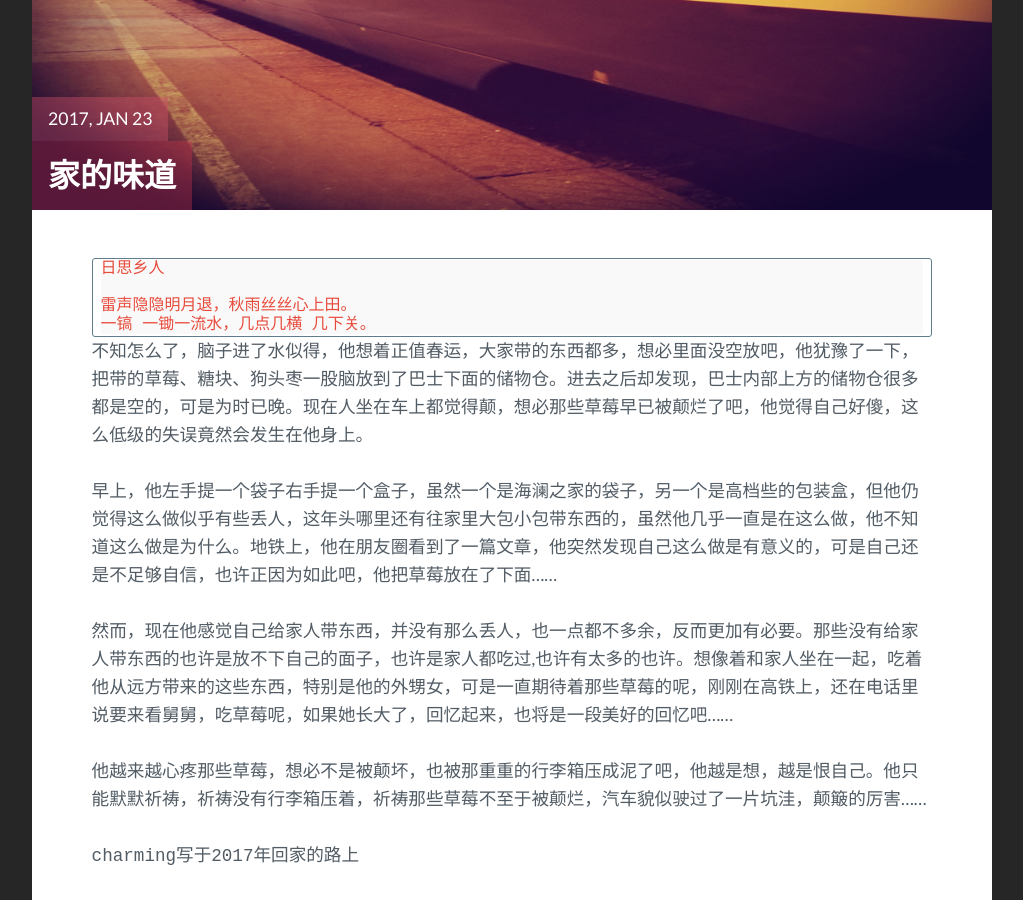
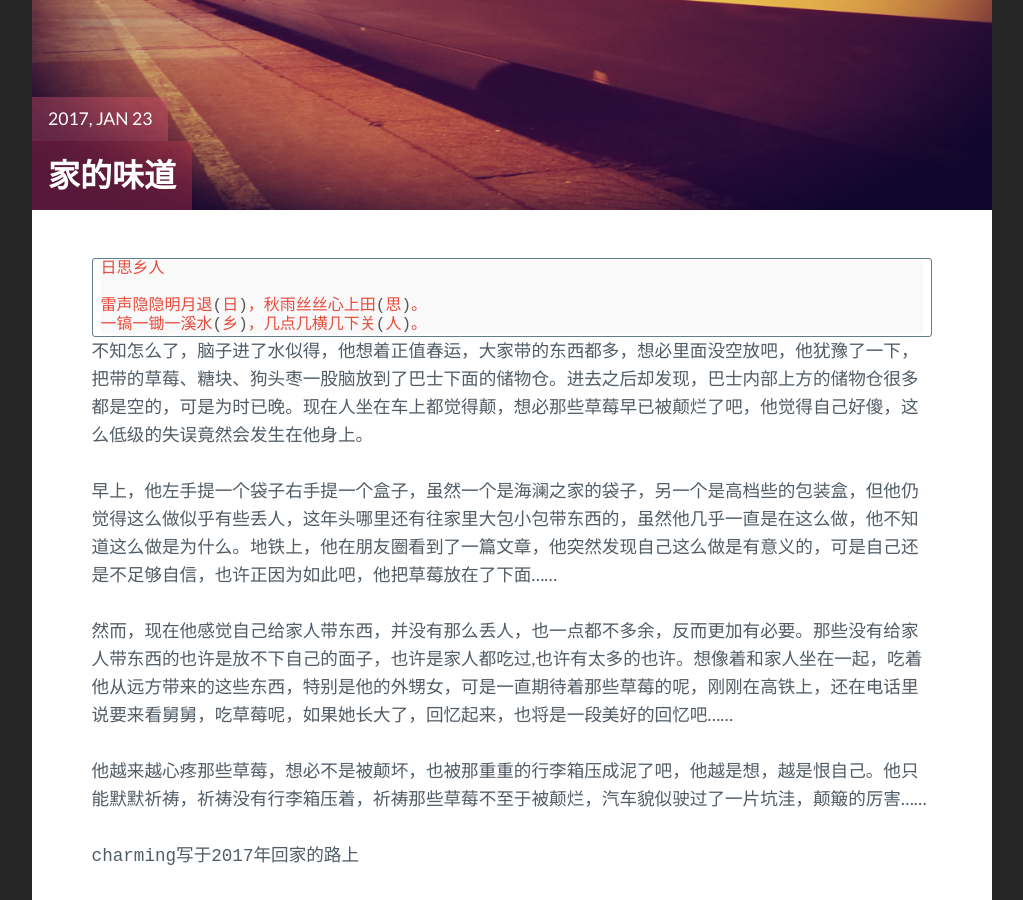
Before and after one commit to antsfamily/writings, a Jekyll site: the page built from _posts/2017-12-15-家的味道.markdown, in a window 1280 px wide and 900 px high, scrolled down 503 px. Shown: the whole window, without its empty margins (128-1151 px from the left). Built offline with Jekyll 4.4.1, drawn with Linux system fonts in a browser that asks for light colours; comment, search, counter and statistics services are not loaded.

Commit message:
add poem

````diff
--- a/_posts/2017-12-15-家的味道.markdown
+++ b/_posts/2017-12-15-家的味道.markdown
@@ -14,8 +14,8 @@ tag: [Home, Road]
 ```bash
 日思乡人
 
-雷声隐隐明月退，秋雨丝丝心上田。﻿
-一镐 一锄一流水，几点几横 几下关。﻿
+雷声隐隐明月退(日)，秋雨丝丝心上田(思)。﻿
+一镐一锄一溪水(乡)，几点几横几下关(人)。﻿
 ```
 
 不知怎么了，脑子进了水似得，他想着正值春运，大家带的东西都多，想必里面没空放吧，他犹豫了一下，把带的草莓、糖块、狗头枣一股脑放到了巴士下面的储物仓。进去之后却发现，巴士内部上方的储物仓很多都是空的，可是为时已晚。现在人坐在车上都觉得颠，想必那些草莓早已被颠烂了吧，他觉得自己好傻，这么低级的失误竟然会发生在他身上。﻿
````
